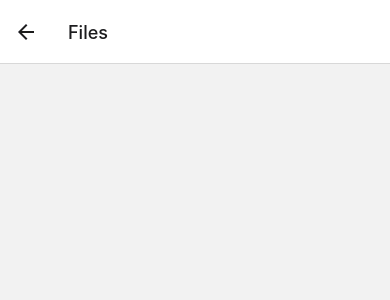
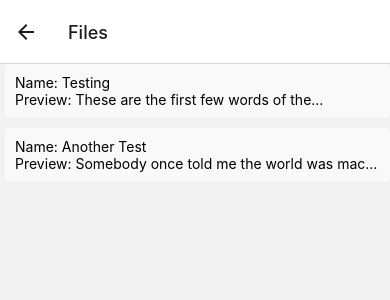
Before and after one commit to IsaiahSama/SelfWhisperer, a React Native app: screen /Files in a window 390 px wide. Shown: the top 300 px of the page. Built offline with nearby package versions, Linux system fonts and the light colour scheme.

Commit message:
Added styling for File Components

```diff
--- a/components/File.js
+++ b/components/File.js
@@ -1,14 +1,30 @@
 // Represents a singular file
 
 import React from "react";
-import { View, StyleSheet } from "react-native";
+import { View, StyleSheet, Text } from "react-native";
 
 const File = ({ name, preview }) => {
   return (
-    <View>
-      <></>
+    <View style={styles.card}>
+      <Text>Name: {name}</Text>
+      <Text>Preview: {preview}</Text>
     </View>
   );
 };
 
+const styles = StyleSheet.create({
+  card: {
+    display: "flex",
+    flex: 1,
+    justifyContent: "space-between",
+    maxHeight: 90,
+    height: 70,
+    marginBottom: 10,
+    backgroundColor: "#f9f9f9",
+    borderRadius: 5,
+    padding: 10,
+    elevation: 10,
+  },
+});
+
 export default File;
```
